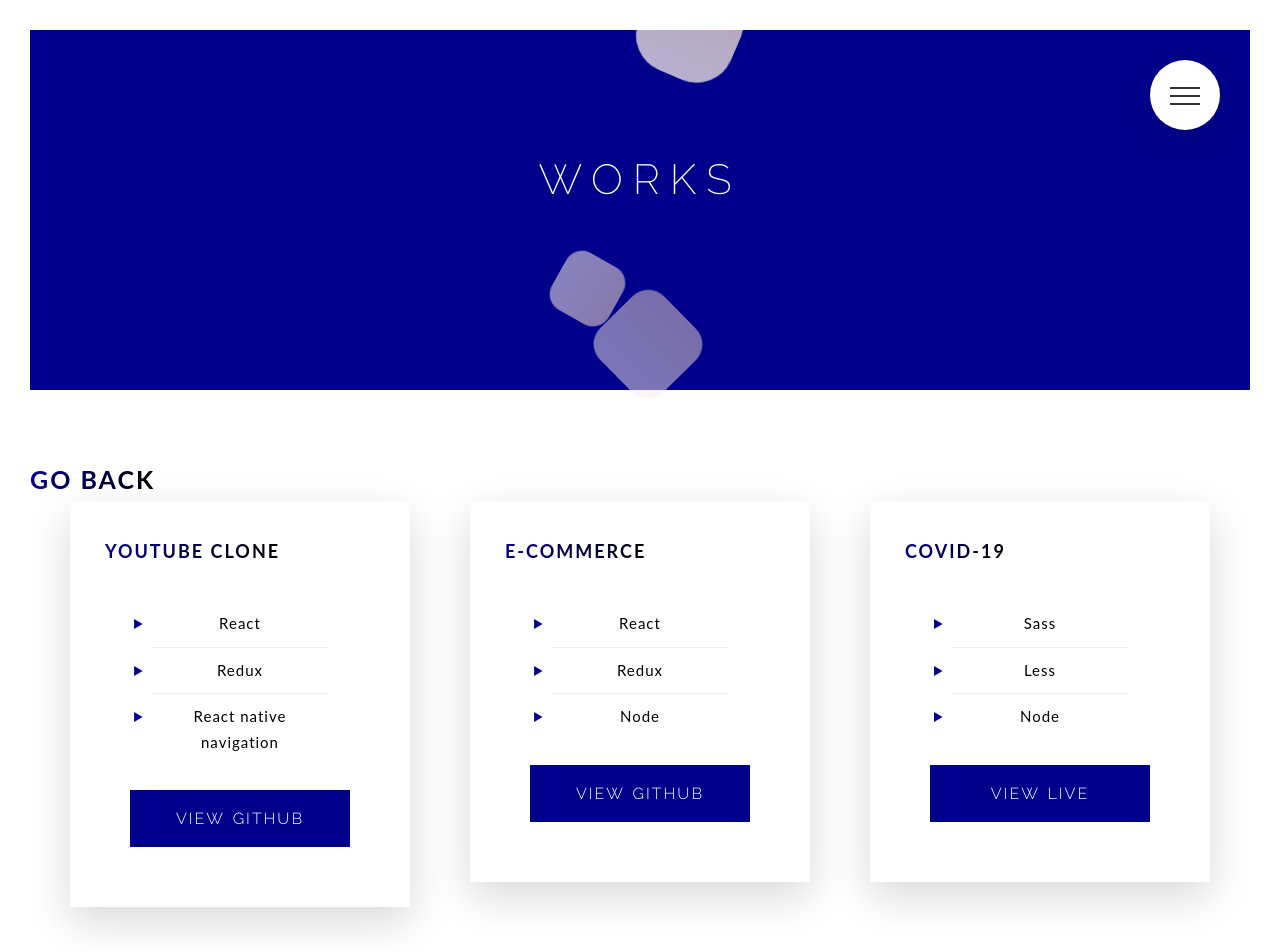
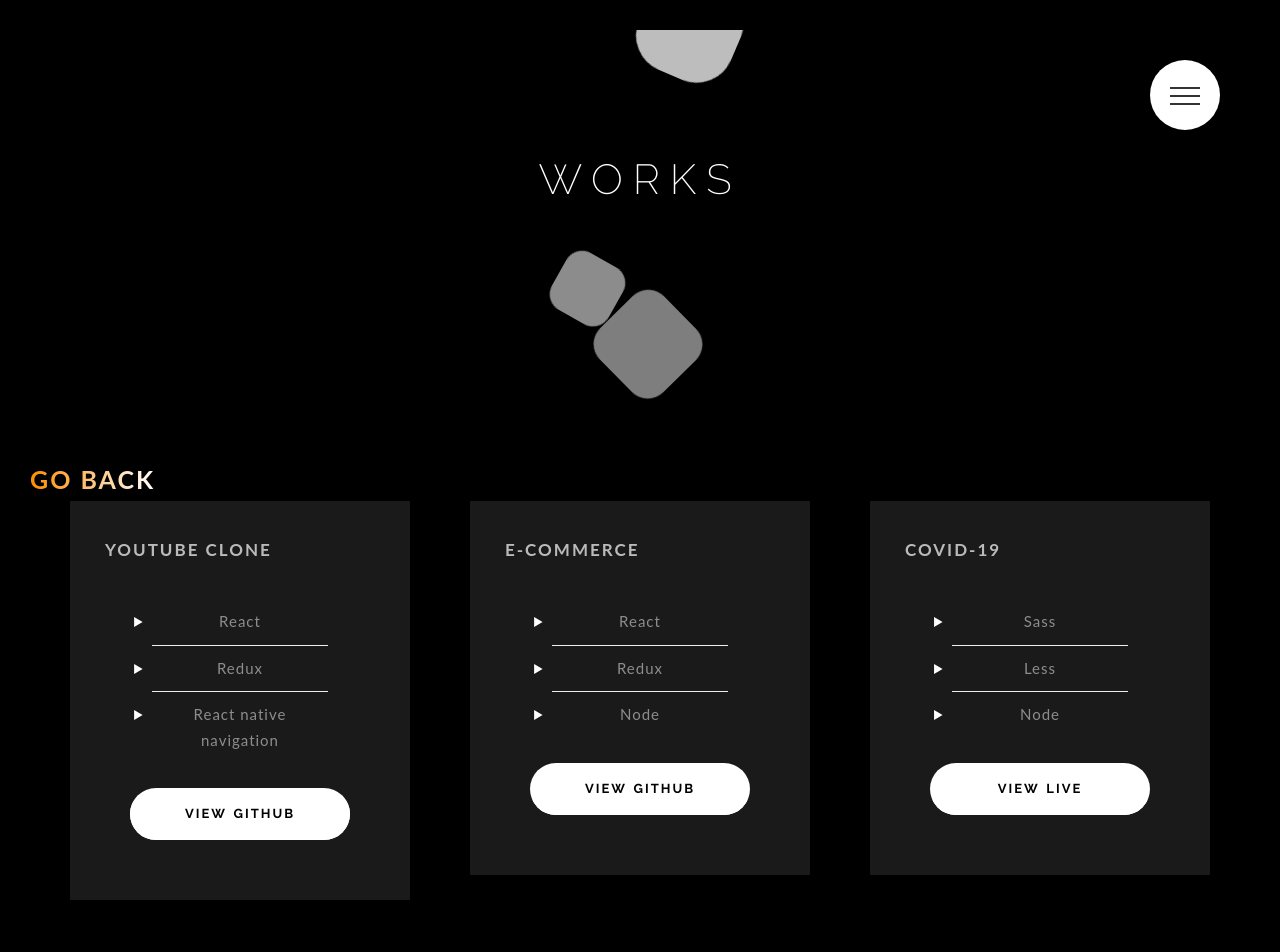
Before and after one commit to Olabisim/MY_PORTFOLIO, a React (Create React App) app: page /works in a window 1280 px wide. Shown: the top 952 px of the page. Built offline with nearby package versions, Linux system fonts and the light colour scheme; a web font is replaced by a local one.

Commit message:
changing the whole color

```diff
--- a/public/index.html
+++ b/public/index.html
@@ -4,7 +4,7 @@
     <meta charset="utf-8" />
     <link rel="icon" href="%PUBLIC_URL%/favicon.ico" />
     <meta name="viewport" content="width=device-width, initial-scale=0.8" />
-    <meta name="theme-color" content="#00008b" />
+    <meta name="theme-color" content="#000" />
     <meta
       name="description"
       content="Web site created using create-react-app"
--- a/src/components/ProjectCard.js
+++ b/src/components/ProjectCard.js
@@ -4,7 +4,7 @@ export const ProjectCard = ({title, children, link, linkName}) => {
         return (
 
                 <div className="col-1-of-3 projectcard">
-                        <h2 className='heading-secondary'>{title}</h2>
+                        <h2 className='heading-secondary heading_title  '>{title}</h2>
                         <div className="card__details">
                         <ul>
                                 {children}
--- a/src/index.css
+++ b/src/index.css
@@ -5,6 +5,7 @@ body {
   padding: 0;
   font-family: 'Roboto', serif;
   height: 100%;
+  background: black;
 }
 * {
   box-sizing: border-box;
--- a/src/styles/bg_anime.css
+++ b/src/styles/bg_anime.css
@@ -15,10 +15,10 @@ ul.floatingBoxes li {
   height: 2rem;
   background-image: linear-gradient(
     to left,
-    rgb(244, 222, 203),
-    rgb(248, 238, 231)
+    rgb(255, 255, 255),
+    rgb(255, 255, 255)
   );
-  opacity: 0.5;
+  opacity: 0.1;
   bottom: -80rem;
   animation: anim 25s linear infinite;
 }
--- a/src/styles/header.css
+++ b/src/styles/header.css
@@ -6,7 +6,7 @@
     .header{
         height:85vh;
         /* background-image:linear-gradient(to right bottom, rgba(28, 40, 52,0.0), rgba(28, 40, 52,0.0)),url(./img/hero-bg.png); */
-        background: #1c2834;
+        /* background: #1c2834; */
         background-size:cover;
         background-position:top;
         position:relative;
@@ -24,7 +24,7 @@
     }
     @media only screen and (-webkit-min-device-pixel-ratio: 2) and (min-width: 37.5em), only screen and (min-resolution: 192dpi) and (min-width: 37.5em), only screen and (min-width: 125em){
         .header{
-            background: #1c2834;
+            /* background: #1c2834; */
         }
     }
     @media only screen and (max-width: 75em){
@@ -200,3 +200,8 @@
             font-size:4.5rem !important;
         }
     }
+
+    .styling_head {
+        color: darkorange;
+        font-weight: 600 !important;
+    }
--- a/src/styles/main.css
+++ b/src/styles/main.css
@@ -309,7 +309,7 @@
     .lnr-undo:before{
         content:"\e860"
     }
-    .lnr-darkblueo:before{
+    .lnr-darkorangeo:before{
         content:"\e861"
     }
     .lnr-sync:before{
@@ -627,11 +627,11 @@
         }
     }
     ::-moz-selection{
-        background-color:darkblue;
+        background-color:darkorange;
         color:#fff
     }
     ::selection{
-        background-color:darkblue;
+        background-color:darkorange;
         color:#fff
     }
     body{
@@ -683,14 +683,14 @@
         text-transform:uppercase;
         font-weight:700;
         display:inline-block;
-        background-image:linear-gradient(to right, darkblue, #000);
+        background-image:linear-gradient(to right, darkorange, #fff);
         -webkit-background-clip:text;
         color:transparent;
         letter-spacing:.2rem;
         transition:all .2s
     }
     #special_contact_h2{
-        background-image:linear-gradient(to right, darkblue, #fff);
+        background-image:linear-gradient(to right, darkorange, #fff);
     }
     @media only screen and (max-width: 56.25em){
         body .heading-secondary{
@@ -801,7 +801,8 @@
         position:relative;
         font-size:1.6rem;
         border:none;
-        cursor:pointer
+        cursor:pointer;
+        font-weight: 700;
     }
     .btn:hover{
         transform:translateY(-0.3rem);
@@ -823,11 +824,11 @@
         background-color:#fff
     }
     .btn--green{
-        background-color:darkblue;
+        background-color:darkorange;
         color:#fff
     }
     .btn--green::after{
-        background-color:darkblue
+        background-color:darkorange
     }
     .btn::after{
         content:"";
@@ -849,15 +850,15 @@
     }
     .btn-text:link,.btn-text:visited{
         font-size:1.6rem;
-        color:darkblue;
+        color:darkorange;
         display:inline-block;
         text-decoration:none;
         padding:1.2rem 2rem;
-        border-bottom:0.1rem solid darkblue;
+        border-bottom:0.1rem solid darkorange;
         transition:all 0.2s
     }
     .btn-text:hover{
-        background-color:darkblue;
+        background-color:darkorange;
         color:#fff;
         box-shadow:0 1rem 2rem rgba(0,0,0,0.15);
         transform:translateY(-2px)
@@ -871,7 +872,7 @@
     }
     .composition__photo{
         width:55%;
-        border:3px solid darkblue;;
+        border:3px solid darkorange;;
         box-shadow:0 1.5rem 4rem rgba(0,0,0,0.4);
         border-radius:4px;
         position:absolute;
@@ -919,7 +920,7 @@
         }
     }
     .composition__photo:hover{
-        outline:1rem solid darkblue;
+        outline:1rem solid darkorange;
         border:none;
         transform:scale(1.1) translateY(-0.5rem);
         box-shadow:0 2.5rem 4rem rgba(0,0,0,0.5);
@@ -930,7 +931,7 @@
         border:none
     }
     .feature-box{
-        background-color: rgb(255,255,255,0.15);
+        background-color: rgb(255,255,255,0.1);;
         color: #fff;
         font-size:1.5rem;
         padding:2.5rem;
@@ -940,7 +941,7 @@
         transition:transform .3s;
     }
     .feature-box p{
-        background-color: darkblue;
+        /* background-color: darkorange; */
         color: #fff;
         font-size:1.2rem;
         padding:2.5rem;
@@ -952,7 +953,7 @@
         font-size:6rem;
         margin-bottom:2.5rem;
         display:inline-block;
-        background-image:linear-gradient(to right, #7ed56f, darkblue);
+        background-image:linear-gradient(to right, #7ed56f, darkorange);
         -webkit-background-clip:text;
         color:transparent
     }
@@ -987,7 +988,7 @@
         background-image:linear-gradient(to right bottom, #ffb900, #ff7730)
     }
     .card__side--back-2{
-        background-image:linear-gradient(to right bottom, #7ed56f, darkblue)
+        background-image:linear-gradient(to right bottom, #7ed56f, darkorange)
     }
     .card__side--back-3{
         background-image:linear-gradient(to right bottom, #2998ff, #5643fa)
@@ -1012,7 +1013,7 @@
         background-blend-mode:color
     }
     .card__picture-2{
-        /* background-image:linear-gradient(to right bottom, #7ed56f, darkblue;),url(../img/nat-6.jpg); */
+        /* background-image:linear-gradient(to right bottom, #7ed56f, darkorange;),url(../img/nat-6.jpg); */
         background-blend-mode:color
     }
     .card__picture-3{
@@ -1057,10 +1058,10 @@
         font-size:1.5rem;
         padding:1rem;
         letter-spacing: 1px;
-        color: black;
+        color: rgba(255,255,255,0.5);;
     }
     .card__details ul li::marker{
-        color: darkblue;
+        color: #fff;
     }
     .card__details ul li:not(:last-child){
         border-bottom:1px solid #eee
@@ -1258,7 +1259,7 @@
     .form__input:focus{
         outline:none;
         box-shadow:0 1rem 2rem rgba(255,255,255,0.1);
-        border-bottom:3px solid darkblue
+        border-bottom:3px solid darkorange
     }
     .form__input:focus:invalid{
         border-bottom:3px solid #ff7730
@@ -1440,7 +1441,7 @@
         line-height:1
     }
     .popup__close:hover{
-        color:darkblue
+        color:darkorange
     }
     .row{
         max-width:114rem;
@@ -1525,7 +1526,7 @@
         position:fixed;
         top:6.5rem;
         right:6.5rem;
-        background-image: radial-gradient(closest-side, darkblue, #000);
+        background-image: radial-gradient(closest-side, darkorange, #000);
         z-index:100;
         transition:all 1s cubic-bezier(0.86, 0, 0.07, 1)
     }
@@ -1574,7 +1575,7 @@
     }
     .navigation__link:hover,.navigation__link:active{
         background-position:100%;
-        color:darkblue;;
+        color:darkorange;;
         transform:translateX(3rem)
     }
     .navigation__checkbox:checked ~ .navigation__background{
@@ -1626,7 +1627,7 @@
     .header{
         height:85vh;
         /* background-image:linear-gradient(to right bottom, rgba(28, 40, 52,0.0), rgba(28, 40, 52,0.0)),url(./img/hero-bg.png); */
-        background: darkblue;
+        /* background: darkorange; */
         background-size:cover;
         background-position:top;
         position:relative;
@@ -1647,7 +1648,7 @@
     } */
     @media only screen and (-webkit-min-device-pixel-ratio: 2) and (min-width: 37.5em), only screen and (min-resolution: 192dpi) and (min-width: 37.5em), only screen and (min-width: 125em){
         .header{
-            background: darkblue;
+            /* background: darkorange; */
         }
     }
     @media only screen and (max-width: 75em){
@@ -1718,7 +1719,7 @@
         transition:all .2s
     }
     .footer__link:hover,.footer__link:active{
-        color:darkblue;
+        color:darkorange;
         box-shadow:0 1rem 2rem rgba(0,0,0,0.4);
         transform:rotate(5deg) scale(1.3)
     }
@@ -1736,7 +1737,7 @@
         }
     }
     .section-about{
-        background-color:#fff;
+        /* background-color:#fff; */
         /* padding:25rem 0; */
         /* margin-top:15vh */
     }
@@ -1748,9 +1749,10 @@
     .section-features{
         padding:20rem 0;
         /* background-image:linear-gradient(to right bottom, rgba(126,213,111,0.8), rgba(40,180,133,0.8)),url(../img/nat-4.jpg); */
-        background: darkblue;
+        /* background: rgba(255,255,255,0.1);; */
         background-size:cover;
         transform:skewY(-7deg);
+        border: 1px solid white;
     }
     .section-features>*{
         transform:skewY(7deg)
@@ -1761,7 +1763,7 @@
         }
     }
     .section-tours{
-        background-color:#fff;
+        /* background-color:#fff; */
         padding:35rem 0 15rem 0;
         margin-top:-20vh
     }
@@ -1781,7 +1783,6 @@
     }
     .section-booking{
         padding:15rem 0;
-        background: darkblue;
     }
     @media only screen and (max-width: 56.25em){
         .section-booking{
@@ -1792,7 +1793,8 @@
         /* background-image:linear-gradient(105deg, rgba(255,255,255,0.9) 0%, rgba(255,255,255,0.9) 50%, transparent 50%),url(../img/nat-10.jpg); */
         background-size:100%;
         border-radius:3px;
-        box-shadow:0 1.5rem 4rem rgba(0,0,0,0.2)
+        box-shadow:0 1.5rem 4rem rgba(0,0,0,0.2);
+        background: rgba(255,255,255,0.1);
     }
     @media only screen and (max-width: 75em){
         .booking{
@@ -1813,7 +1815,7 @@
         justify-content: space-between;;
     }
     .booking__form form button{
-        color: darkblue;
+        color: darkorange;
     }
     .form{
         width: 50%;
@@ -1833,7 +1835,7 @@
     }
     /* otherworks start */
     .otherWorks {
-        /* background: darkblue; */
+        /* background: darkorange; */
     font-family: 'Raleway', sans-serif;
     display: flex;
     justify-content: center;
@@ -1841,7 +1843,7 @@
 
     }
     .otherWorks h2 {
-        background: darkblue;
+        background: darkorange;
         color: white;
         padding: 40px 40px;
         margin-top: 10px;
@@ -1854,3 +1856,9 @@
         text-decoration: none;
     }
     /* otherworks end */
+
+
+    .btn--darkorange {
+        color: darkorange;
+        border: 1px solid darkorange !important;
+    }
--- a/src/styles/projectcard.css
+++ b/src/styles/projectcard.css
@@ -1,18 +1,25 @@
+.heading_title {
+        font-size: 18px;
+}
+
 .projectcard {
         box-shadow: 0 1.5rem 4rem rgb(0 0 0 / 15%);
         padding: 3em;
+        background: rgba(255,255,255,0.1);
         /* background: blue; */
         /* color: white; */
 }
 .projectcard h2 {
-        font-size: 18px;
+        font-size: 17px;
         /* background-color: blue; */
-        /* color: white; */
+        color: rgba(255,255,255,0.7);
         padding: 5px;
         text-align: center;
         /* border-bottom: 1px solid white; */
         /* line-height: 3; */
         text-transform: uppercase;
+        background-image: none;
+        background-image: none;
 }
 .projectcard p {
         font-size: 18px;
@@ -21,23 +28,25 @@
         display: block;
 }
 .projectcard a {
-        border-radius: 0 !important;
+        border-radius: 50px !important;
         margin-top: 25px;
-        background: darkblue;
+        /* background: darkorange; */
         width: 100%;
-        color: white;
+        color: black;
+        font-weight: bolder;
         text-align: center;
         letter-spacing: 2px;
         word-spacing: 2px;
         font-weight: 300;
         font-family: 'Raleway', sans-serif !important;
+        font-size: 13px !important;
 
 }
 .projectcard a:hover {
         margin-top: 15px;
         background: none;
-        border: 1px solid darkblue;
-        color: darkblue;
+        border: 1px solid darkorange;
+        color: darkorange;
         letter-spacing: 1px;
         word-spacing: 1px;
         font-weight: 700;
```
Also changed, not shown: src/components/Header.js (+6 -2 lines), src/components/Main.js (+6 -2 lines), src/styles/skills.css (+4 -4 lines), src/styles/social.css (+7 -5 lines), public/meSQUAREFACE.jpg (added).
